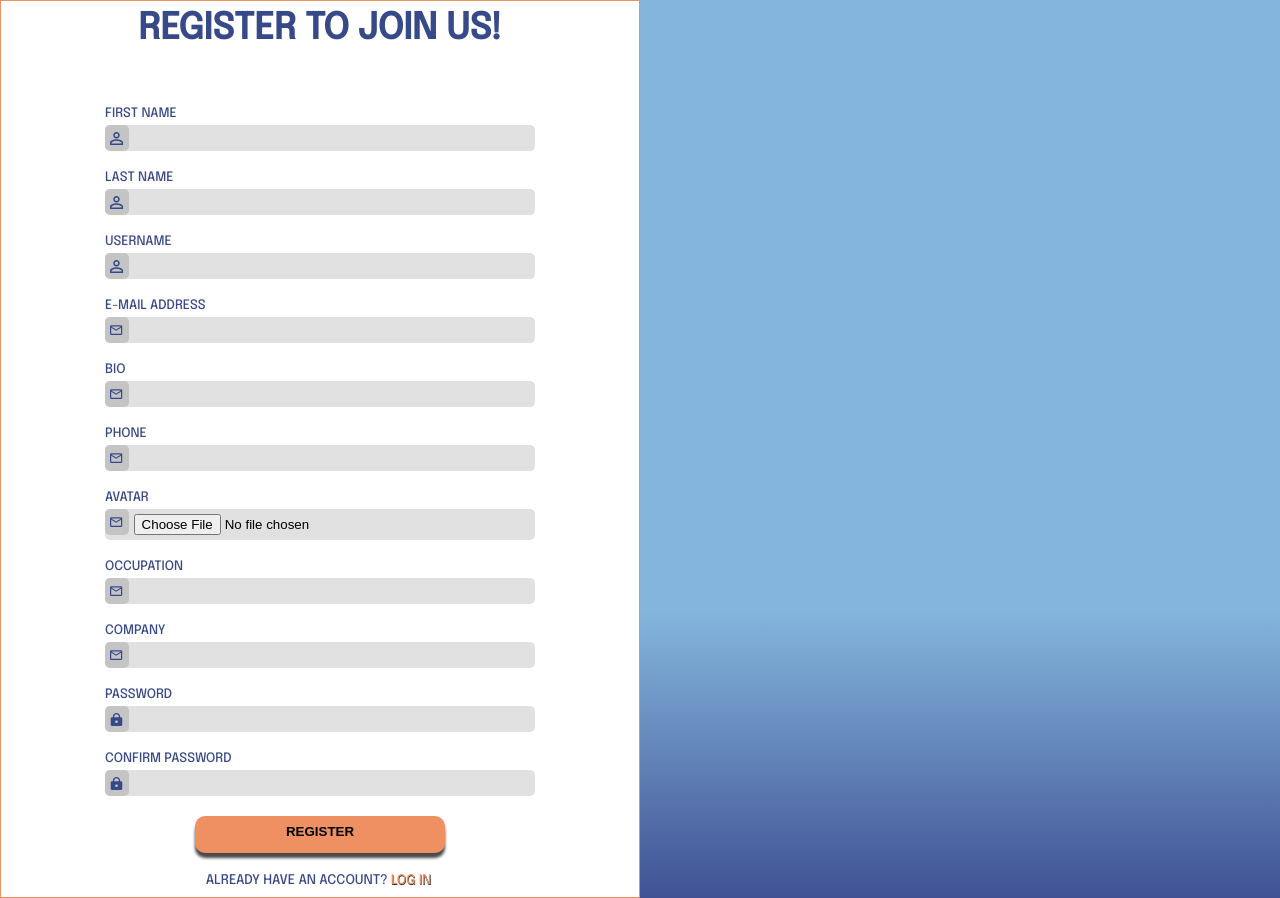
After one commit to reskillamericans/SMA-Team-3, a Django app: template authentication/templates/authentication/register.html in a window 1280 px wide. The commit adds this page. Run offline with Django 3.2, Linux system fonts and the light colour scheme; the template is opened without the code that fills it, so the values that code supplies are empty.

Commit message:
Merged the changes from the frontend templates with the backend code.

```diff
--- a/authentication/templates/authentication/base.html
+++ b/authentication/templates/authentication/base.html
@@ -2,12 +2,60 @@
 <!DOCTYPE html>
 <html>
 <head>
-  <meta charset="utf-8">
-  <title>{% block title %}Social Media App{% endblock %}</title>
+    <meta charset="UTF-8">
+    <meta http-equiv="X-UA-Compatible" content="IE=edge">
+    <meta name="viewport" content="width=device-width, initial-scale=1.0">
+    <link rel="preconnect" href="https://fonts.googleapis.com">
+<link rel="preconnect" href="https://fonts.gstatic.com" crossorigin>
+<link href="https://fonts.googleapis.com/css2?family=Epilogue:wght@500&display=swap" rel="stylesheet">
+      {% load static %}
+    <title>Register</title>
+
 </head>
 <body>
   <main>
     {% block content %}
+            <section class="welcome-cont">
+            <div class="mobile-polygons">
+                <div class="poly-12-g2"><img src="{% static 'register-mobile-poly/poly-group4/polygon 12.svg' %}" alt="blue polygon"></div>
+                <div class="poly-11-g2"><img src="{% static 'register-mobile-poly/poly-group4/polygon 11.svg' %}" alt="yellow polygon"></div>
+                <div class="poly-9-g2"><img src="{% static 'register-mobile-poly/poly-group4/polygon 9.svg' %}" alt="orange polygon"></div>
+                <div class="poly-10-g2"><img src="{% static 'register-mobile-poly/poly-group4/polygon 10.svg' %}" alt="dark blue polygon"></div>
+                <div class="poly-8-g2"><img src="{% static 'register-mobile-poly/poly-group4/polygon 8.svg' %}" alt="purple polygon"></div>
+                <!--GROUP 2 POLYGONS-->
+                <div class="poly-12-g4"><img src="{% static 'register-mobile-poly/poly-group2/polygon 12.svg' %}" alt="blue polygon"></div>
+                <div class="poly-11-g4"><img src="{% static 'register-mobile-poly/poly-group2/polygon 11.svg' %}" alt="yellow polygon"></div>
+                <div class="poly-9-g4"><img src="{% static 'register-mobile-poly/poly-group2/polygon 9.svg' %}" alt="orange polygon"></div>
+                <div class="poly-10-g4"><img src="{% static 'register-mobile-poly/poly-group2/polygon 10.svg' %}" alt="dark blue polygon"></div>
+                <div class="poly-8-g4"><img src="{% static 'register-mobile-poly/poly-group2/polygon 8.svg' %}" alt="purple polygon"></div>
+                <!--MIDDLE POLYGONS-->
+                <div class="poly-12-mid"><img src="{% static 'register-mobile-poly/polygons/polygon 12.svg' %}" alt="blue polygon"></div>
+                <div class="poly-11-mid"><img src="{% static 'register-mobile-poly/polygons/polygon 11.svg' %}" alt="yellow polygon"></div>
+                <div class="poly-9-mid"><img src="{% static 'register-mobile-poly/polygons/Polygon 9.svg' %}" alt="orange polygon"></div>
+                <div class="poly-10-mid"><img src="{% static 'register-mobile-poly/polygons/polygon 10.svg' %}" alt="dark blue polygon"></div>
+                <div class="poly-8-mid"><img src="{% static 'register-mobile-poly/polygons/polygon 8.svg' %}" alt="purple polygon"></div>
+            </div>
+            <div class="desktop-polygons">
+                <div class="poly-desktop-12-g2"><img src="{% static 'desktop-polygons/poly-group4/polygon 12.svg' %}" alt="blue polygon"></div>
+                <div class="poly-desktop-11-g2"><img src="{% static 'desktop-polygons/poly-group4/polygon 11.svg' %}" alt="yellow polygon"></div>
+                <div class="poly-desktop-9-g2"><img src="{% static 'desktop-polygons/poly-group4/polygon 9.svg' %}" alt="orange polygon"></div>
+                <div class="poly-desktop-10-g2"><img src="{% static 'desktop-polygons/poly-group4/polygon 10.svg' %}" alt="dark blue polygon"></div>
+                <div class="poly-desktop-8-g2"><img src="{% static 'desktop-polygons/poly-group4/polygon 8.svg' %}" alt="purple polygon"></div>
+                <!--GROUP 2 POLYGONS-->
+                <div class="poly-desktop-12-g4"><img src="{% static 'desktop-polygons/poly-group2/polygon 12.svg' %}" alt="blue polygon"></div>
+                <div class="poly-desktop-11-g4"><img src="{% static 'desktop-polygons/poly-group2/polygon 11.svg' %}" alt="yellow polygon"></div>
+                <div class="poly-desktop-9-g4"><img src="{% static 'desktop-polygons/poly-group2/polygon 9.svg' %}" alt="orange polygon"></div>
+                <div class="poly-desktop-10-g4"><img src="{% static 'desktop-polygons/poly-group2/polygon 10.svg' %}" alt="dark blue polygon"></div>
+                <div class="poly-desktop-8-g4"><img src="{% static 'desktop-polygons/poly-group2/polygon 8.svg' %}" alt="purple polygon"></div>
+                <!--MIDDLE POLYGONS-->
+                <div class="poly-desktop-12-mid"><img src="{% static 'desktop-polygons/polygons/polygon 12.svg' %}" alt="blue polygon"></div>
+                <div class="poly-desktop-11-mid"><img src="{% static 'desktop-polygons/polygons/polygon 11.svg' %}" alt="yellow polygon"></div>
+                <div class="poly-desktop-9-mid"><img src="{% static 'desktop-polygons/polygons/Polygon 9.svg' %}" alt="orange polygon"></div>
+                <div class="poly-desktop-10-mid"><img src="{% static 'desktop-polygons/polygons/polygon 10.svg' %}" alt="dark blue polygon"></div>
+                <div class="poly-desktop-8-mid"><img src="{% static 'desktop-polygons/polygons/polygon 8.svg' %}' %}" alt="purple polygon"></div>
+            </div>
+
+        </section>
     {% endblock %}
   </main>
 </body>
--- /dev/null
+++ b/authentication/templates/authentication/register.html
@@ -0,0 +1,123 @@
+{% extends 'authentication/base.html' %}{% block content %} {% load static %}
+    <link rel="stylesheet" href="{% static 'css/register.css' %}">
+
+<body id="layout">
+<!-- Main body goes here -------->
+
+            <!--FORM------------>
+        <section class="form-cont">
+            <h1 class="desktop-h1">REGISTER TO JOIN US!</h1>
+            <form action="{% url 'authentication:login' %}" method="POST" id="sign_form">
+                {% csrf_token %}
+                <div class="form-group">
+                    <label for="pwd">FIRST NAME</label>
+                       <div class="input-cont">
+                           <div class="img-cont">
+                               <img src= "{% static 'icons/Vector-user.svg' %}" alt="user icon">
+                           </div>
+                           <input type="text" name="firstname" class="form-control input" placeholder="">
+                       </div>
+                </div>
+                <div class="form-group">
+                 <label for="pwd">LAST NAME</label>
+                       <div class="input-cont">
+                           <div class="img-cont">
+                               <img src="{% static 'icons/Vector-user.svg' %}" alt="user icon">
+                           </div>
+                            <input type="text" name="lastname" class="form-control input" placeholder="">
+                       </div>
+                </div>
+                <div class="form-group">
+                    <label for="pwd">USERNAME</label>
+                          <div class="input-cont">
+                              <div class="img-cont">
+                                  <img src="{% static 'icons/Vector-user.svg' %}" alt="user icon">
+                              </div>
+                               <input type="text" name="username" class="form-control input" placeholder="">
+                          </div>
+                   </div>
+                <div class="form-group">
+                 <label for="pwd">E-MAIL ADDRESS</label>
+                    <div class="input-cont">
+                        <div class="img-cont">
+                            <img src="{% static 'icons/Vector.svg' %}" alt="email icon">
+                        </div>
+                        <input type="email" name="email" class="form-control input" placeholder="">
+                    </div>
+                 </div>
+                <div class="form-group">
+            <label for="pwd">BIO</label>
+                    <div class="input-cont">
+                        <div class="img-cont">
+                            <img src="{% static 'icons/Vector.svg' %}" alt="bio icon">
+                        </div>
+            <input type="text" name="bio" class="form-control" placeholder="" />
+                    </div>
+          </div>
+
+          <div class="form-group">
+            <label for="pwd">PHONE</label>
+                    <div class="input-cont">
+                        <div class="img-cont">
+                            <img src="{% static 'icons/Vector.svg' %}" alt="phone icon">
+                        </div>
+            <input type="text" name="phone" class="form-control" placeholder="" />
+                    </div>
+          </div>
+
+      <div class="form-group">
+            <label for="pwd">AVATAR</label>
+                    <div class="input-cont">
+                        <div class="img-cont">
+                            <img src="{% static 'icons/Vector.svg' %}" alt="phone icon">
+                        </div>
+            <input type="file" name="avatar" class="form-control" placeholder="" accept="image/*" />
+                    </div>
+          </div>
+
+      <div class="form-group">
+            <label for="pwd">OCCUPATION</label>
+                    <div class="input-cont">
+                        <div class="img-cont">
+                            <img src="{% static 'icons/Vector.svg' %}" alt="phone icon">
+                        </div>
+            <input type="text" name="occupation" class="form-control" placeholder="" />
+                    </div>
+          </div>
+
+      <div class="form-group">
+            <label for="pwd">COMPANY</label>
+                    <div class="input-cont">
+                        <div class="img-cont">
+                            <img src="{% static 'icons/Vector.svg' %}" alt="phone icon">
+                        </div>
+            <input type="text" name="company" class="form-control" placeholder="" />
+                    </div>
+          </div>
+
+                <div class="form-group">
+                    <label for="pwd">PASSWORD</label>
+                    <div class="input-cont">
+                        <div class="img-cont">
+                            <img src="{% static 'icons/Vector2.svg' %}" alt="lock icon">
+                        </div>
+                        <input type="password" name="pwd" class="form-control input"  value="">
+                    </div>
+                </div>
+                <div class="form-group">
+                    <label for="pwd">CONFIRM PASSWORD</label>
+                    <div class="input-cont">
+                        <div class="img-cont">
+                            <img src="{% static 'icons/Vector2.svg' %}" alt="lock icon">
+                        </div>
+                        <input type="password" name="confirmpwd" class="form-control input"  value="">
+                    </div>
+                </div>
+                    <div class="btn-cont">
+                        <button type="submit" class="log">REGISTER</button>
+                    </div>
+                    <small>ALREADY HAVE AN ACCOUNT?<a href="{% url 'authentication:register' %}" class="text-center">LOG IN</a></small>
+            </form>
+        </section>
+</body>
+{% endblock %}
```
Also changed, not shown: authentication/templates/authentication/login.html (+31 -31 lines), authentication/templates/authentication/signup.html (deleted, +0 -130 lines).
